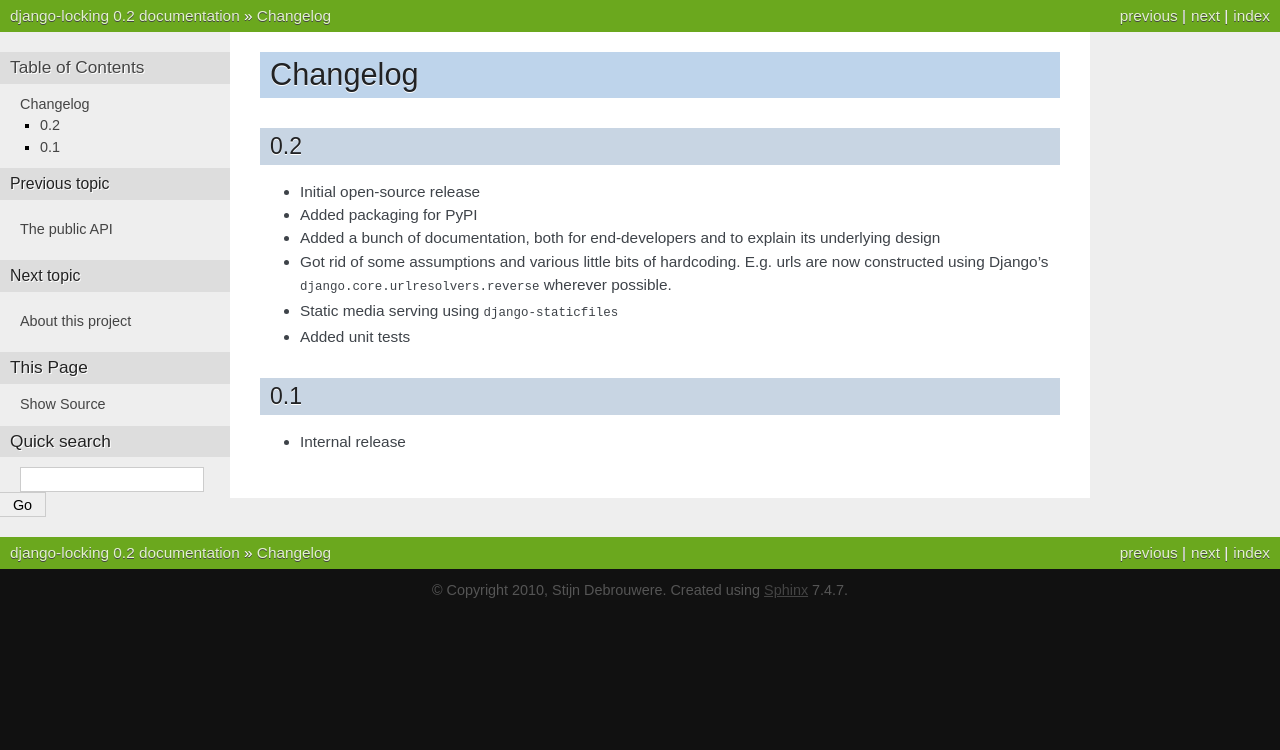
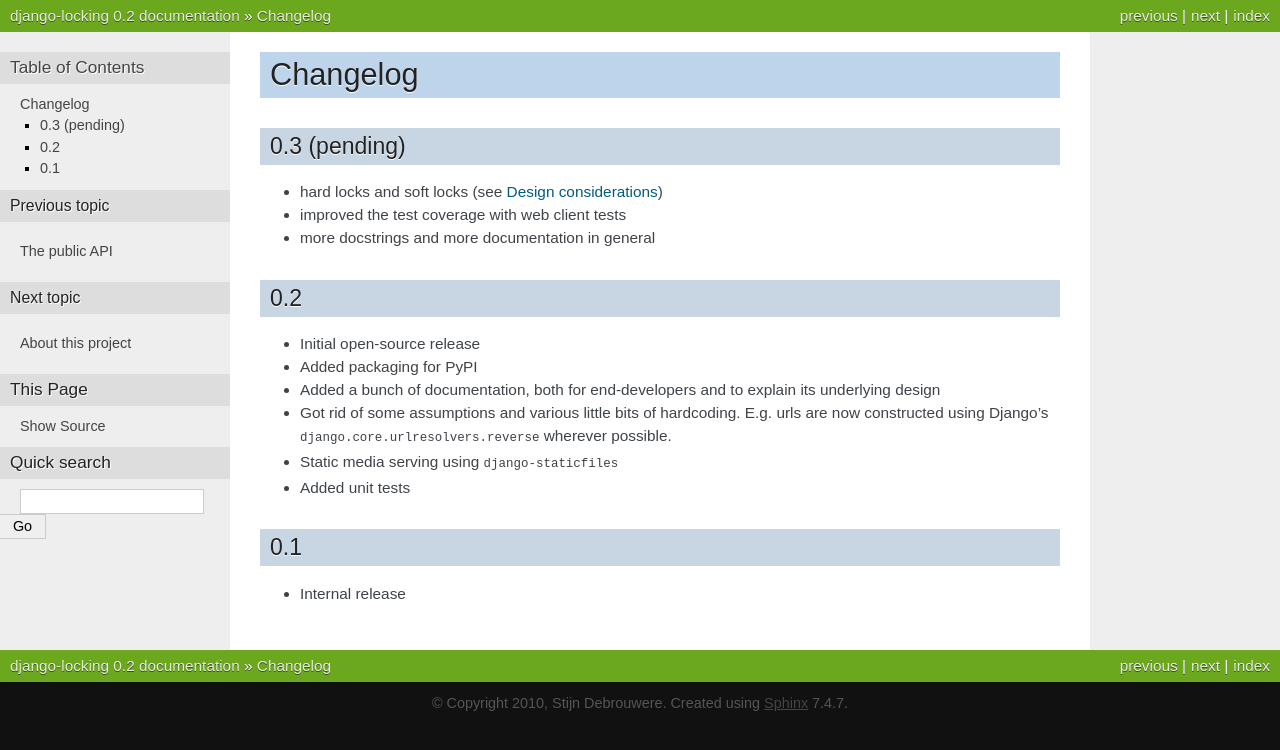
Before and after one commit to debrouwere/django-locking, a Sphinx documentation site: the page built from docs/changelog.rst, in a window 1280 px wide. Shown: the top 750 px of the page. Built offline with Sphinx 7.4.7, drawn with Linux system fonts in a browser that asks for light colours.

Commit message:
Added browser tests, plus some little tweaks here and there.

```diff
--- a/docs/changelog.rst
+++ b/docs/changelog.rst
@@ -1,6 +1,13 @@
 =========
 Changelog
 =========
+
+0.3 (pending)
+-------------
+
+* hard locks and soft locks (see :doc:`design`)
+* improved the test coverage with web client tests
+* more docstrings and more documentation in general
 
 0.2
 ---
--- a/docs/developers.rst
+++ b/docs/developers.rst
@@ -14,7 +14,7 @@
 Building the documentation
 --------------------------
 
-Building the documentation can be done by simply cd'ing to the `/docs` directory and executing `make build html`. The documentation for Sphinx (the tool used to build the documentation) can be found here__, and a reStructured Text primer, which explains the markup language can be found here__.
+Building the documentation can be done by simply cd'ing to the ``/docs`` directory and executing ``make build html``. The documentation for Sphinx (the tool used to build the documentation) can be found here__, and a reStructured Text primer, which explains the markup language can be found here__.
 
 .. __: http://sphinx.pocoo.org/index.html
 
```
Also changed, not shown: docs/index.rst (+22 -13 lines), 3 other files.
